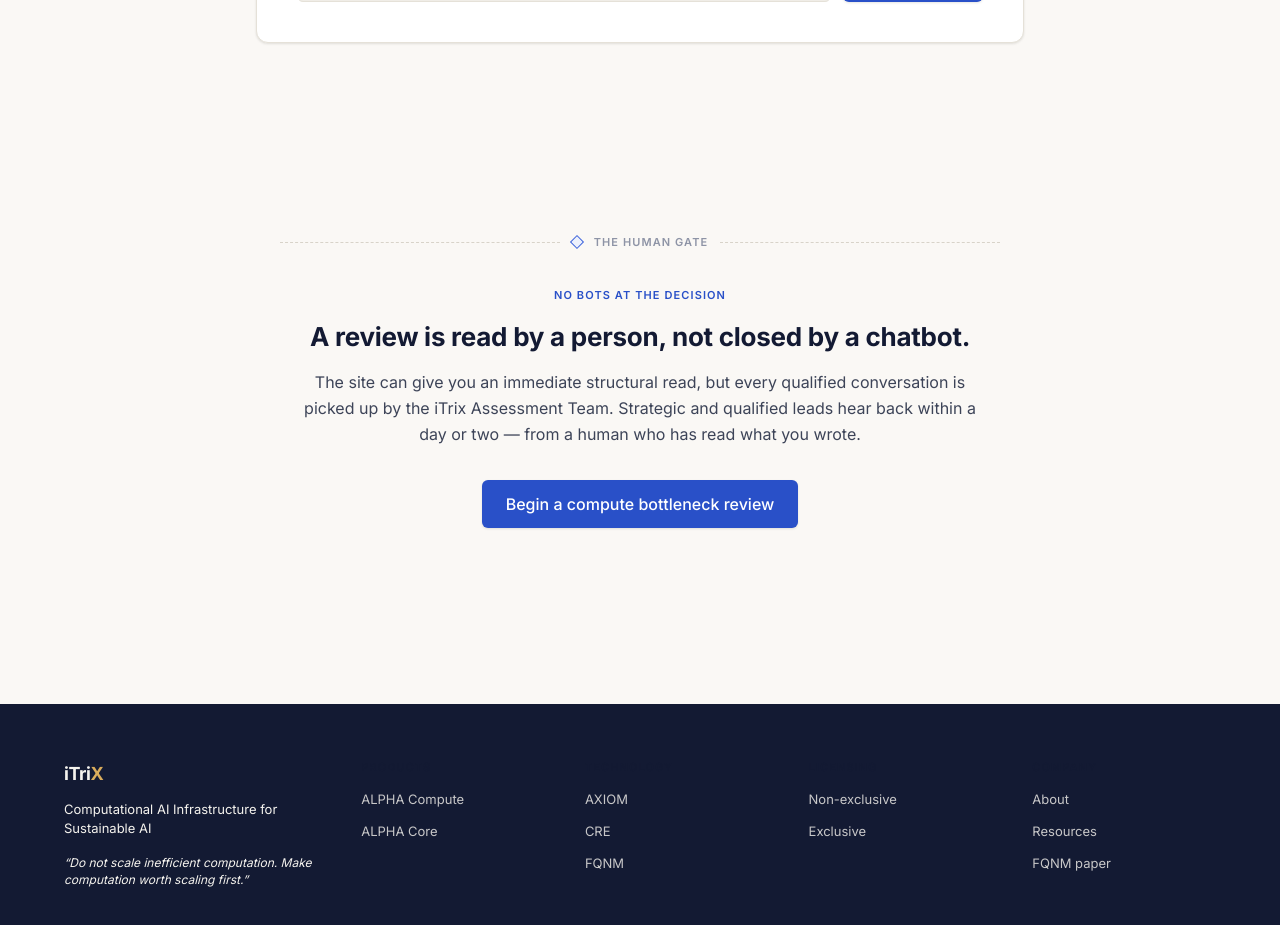
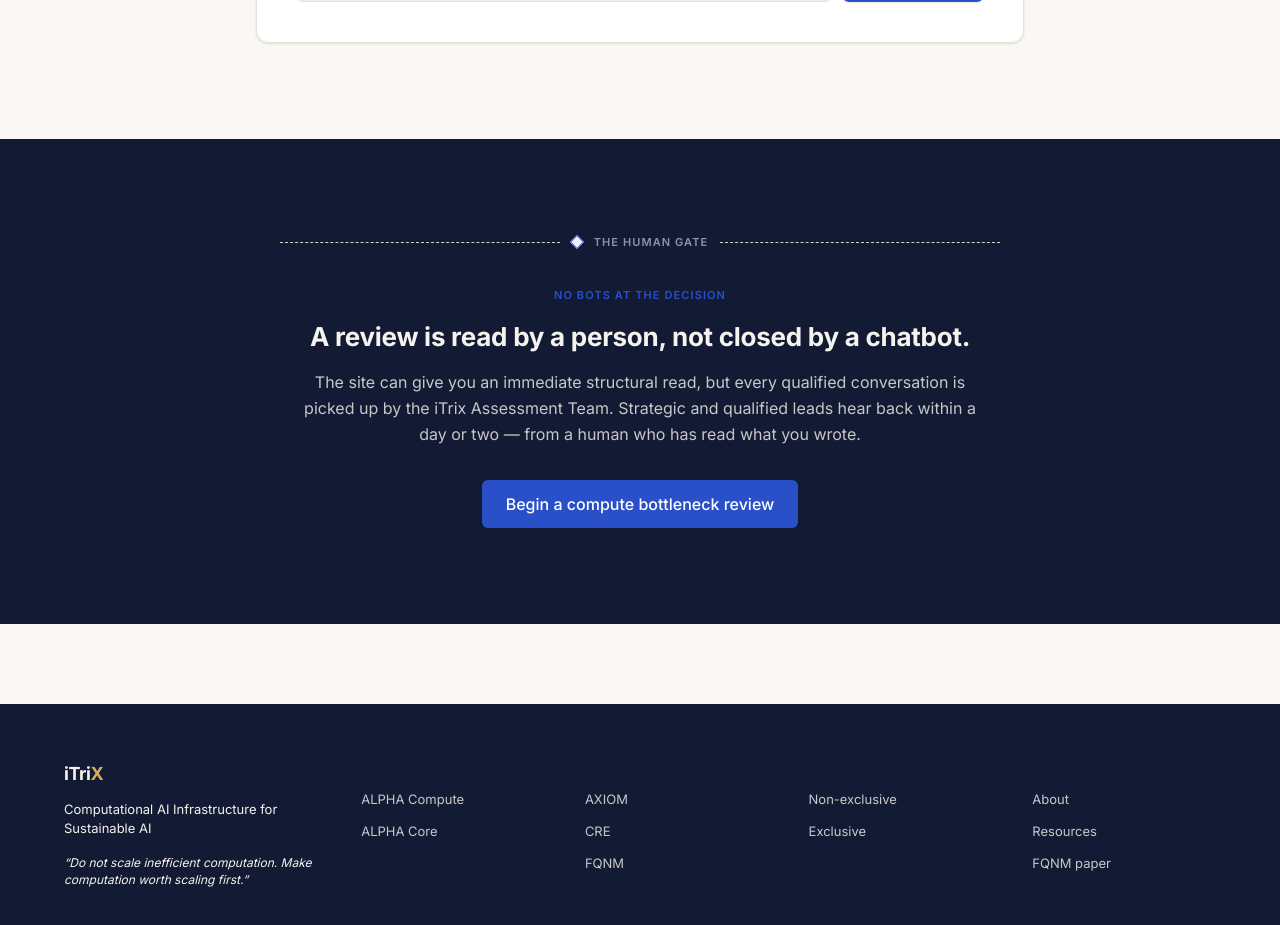
Before and after one commit to engomondiii/itrix-web, a Next.js app: page / in a window 1280 px wide. Shown: the part 4780-5705 px from the top of the page. Built offline with nearby package versions, Linux system fonts and the light colour scheme; no server answers.

Commit message:
made changes

```diff
--- a/src/components/homepage/HumanFollowUpSection.tsx
+++ b/src/components/homepage/HumanFollowUpSection.tsx
@@ -7,12 +7,12 @@ import { CTA } from '@/lib/content/ctaCopy';
 
 export function HumanFollowUpSection() {
   return (
-    <section className="section bg-canvas">
+    <section data-surface="indigo" className="on-indigo section bg-indigo-950 text-oni">
       <div className="container-page max-w-3xl text-center">
         <div className="mb-8"><BoundaryLine label="The human gate" /></div>
-        <SectionLabel withRule={false}>No bots at the decision</SectionLabel>
-        <h2 className="mt-4 text-web-h2 text-indigo-950">A review is read by a person, not closed by a chatbot.</h2>
-        <p className="reading mx-auto mt-4 text-center">
+        <SectionLabel withRule={false} className="text-oni/80">No bots at the decision</SectionLabel>
+        <h2 className="mt-4 text-web-h2 text-oni">A review is read by a person, not closed by a chatbot.</h2>
+        <p className="reading mx-auto mt-4 text-center text-oni/80">
           The site can give you an immediate structural read, but every qualified conversation is picked
           up by the {brand.assessmentTeam}. Strategic and qualified leads hear back within a day or two —
           from a human who has read what you wrote.
```
